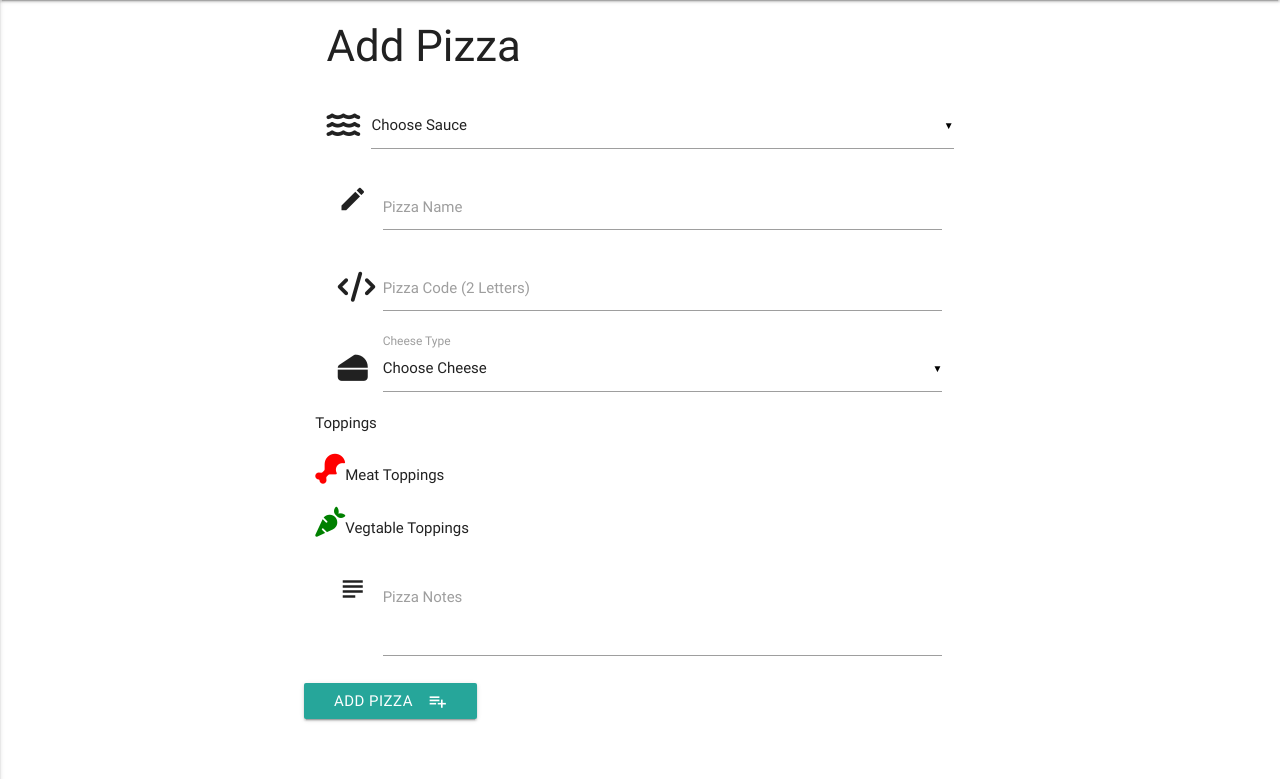
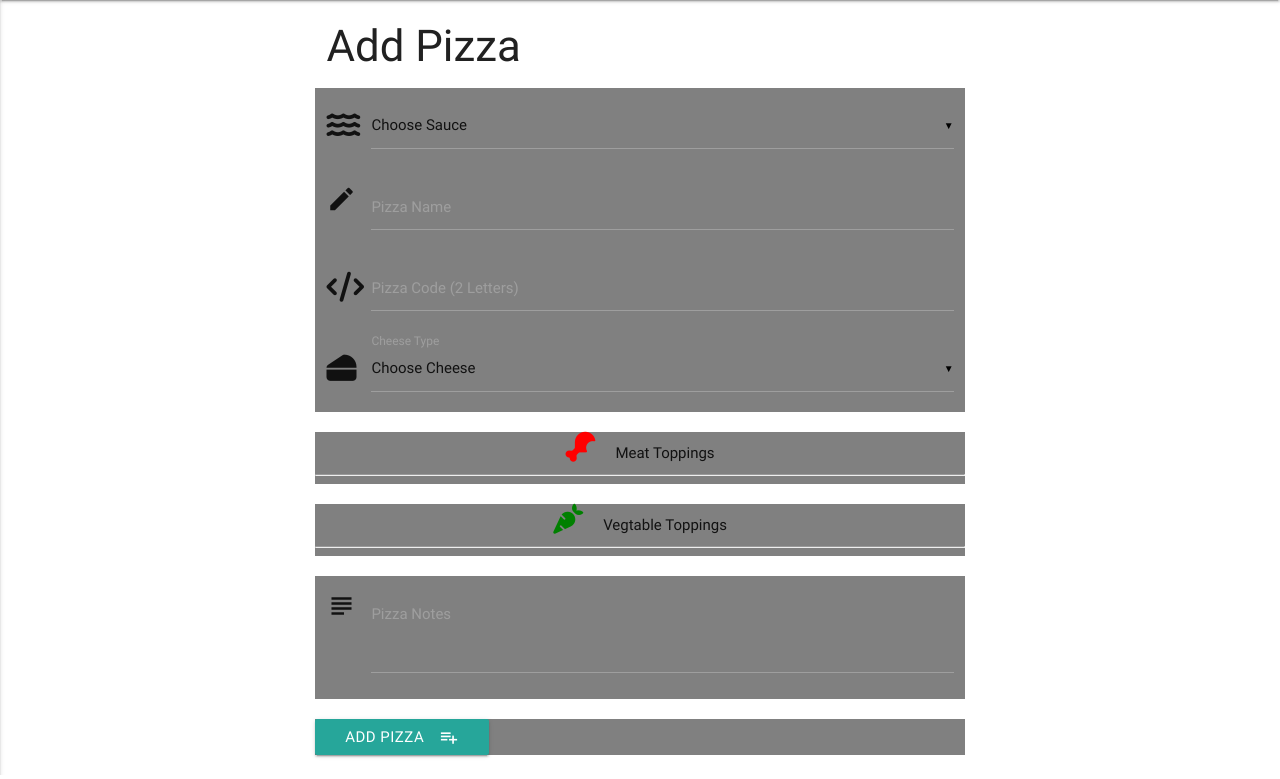
Before and after one commit to kennedydmb/pizza-database-project, a Flask app: page /add_pizza in a window 1280 px wide. Shown: the part 64-843 px from the top of the page. Run offline with Flask 2, Linux system fonts and the light colour scheme; some libraries are stand-ins or nearby versions.

Commit message:
Adjusted divs and added some styling to each section of the form

```diff
--- a/templates/addpizza.html
+++ b/templates/addpizza.html
@@ -1,19 +1,18 @@
 {% extends 'base.html' %} {% block content %}
 <div class="container">
     <h3>Add Pizza</h3>
-    <div class="row">
     <form action="{{ url_for('insert_pizza') }}" method="POST" class="col s12">
-            <div class="row">
+            <div class="row box">
                 <!-- Pulls list of available sauces from DB and allows user to choose from them -->
                 <div class="input-field col s12">
                     <i class="prefix"><i class="fas fa-water"></i></i>
-                    </i>
                     <select id="sauce_type" name="sauce_type">
                   <option value="" disabled selected>Choose Sauce</option>
                   {% for sauce in sauces.sauces %}
                       <option value="{{sauce}}">{{sauce.capitalize()}}</option>
                   {% endfor %}
                 </select>
+                </div>
                 <!-- Allows user to enter a name for the pizza -->
                 <div class="input-field col s12">
                     <i class="material-icons prefix">create</i>
@@ -37,24 +36,22 @@
                 </select>
                     <label>Cheese Type</label>
                 </div>
-                <div class ="row">
-                    <span class="center-align">Toppings</span>
             </div>
             <!-- Displays a checkbox field of all available toppings and allows user to choose pizza toppings -->
             <!-- Displays all meat toppings -->
-                <div class="row">
-                    <p><i class="fas fa-drumstick-bite topping-size-fix meat"></i>Meat Toppings</p>
-                    {% for meat in meats.meats %}
-                    <p class="col s4">
+            <div class="row box">
+                <p class="center-align"><i class="fas fa-drumstick-bite topping-size-fix meat icon-space center-align"></i>Meat Toppings</p>
+                <hr/> {% for meat in meats.meats %}
+                <p class="col s4 box">
                     <input type="checkbox" id="topping_{{meat}}" value="{{meat}}" name="toppings">
                     <label for="topping_{{meat}}" class="label-fix"></label><span>{{meat|capitalize}}</span>
                 </p>
                 {% endfor %}
             </div>
             <!-- Displays all veg toppings -->
-                <div class="row">
-                    <p><i class="fas fa-carrot topping-size-fix veg"></i>Vegtable Toppings</p>
-                    {% for veg in vegs.vegs %}
+            <div class="row box">
+                <p class="center-align"><i class="fas fa-carrot topping-size-fix veg icon-space"></i>Vegtable Toppings</p>
+                <hr/> {% for veg in vegs.vegs %}
                 <p class="col s4">
                     <input type="checkbox" id="topping_{{veg}}" value="{{veg}}" name="toppings">
                     <label for="topping_{{veg}}" class="label-fix"></label><span>{{veg|capitalize}}</span>
@@ -62,6 +59,7 @@
                 {% endfor %}
             </div>
             <!-- Allows user to add any additional details for the pizza -->
+            <div class="row box">
             <div class="input-field col s12">
                 <i class="material-icons prefix">subject</i>
                 <textarea name="pizza_description" id="pizza_description" class="materialize-textarea"></textarea>
@@ -69,7 +67,7 @@
             </div>
             </div>
             <!-- Button to submit form -->
-            <div class="row">
+            <div class="row box">
                 <button class="btn waves-effect waves-light" type="submit">Add Pizza
                 <i class="material-icons right">playlist_add</i>
              </button>
```
Lines whose indentation alone changed are shown as unchanged.
